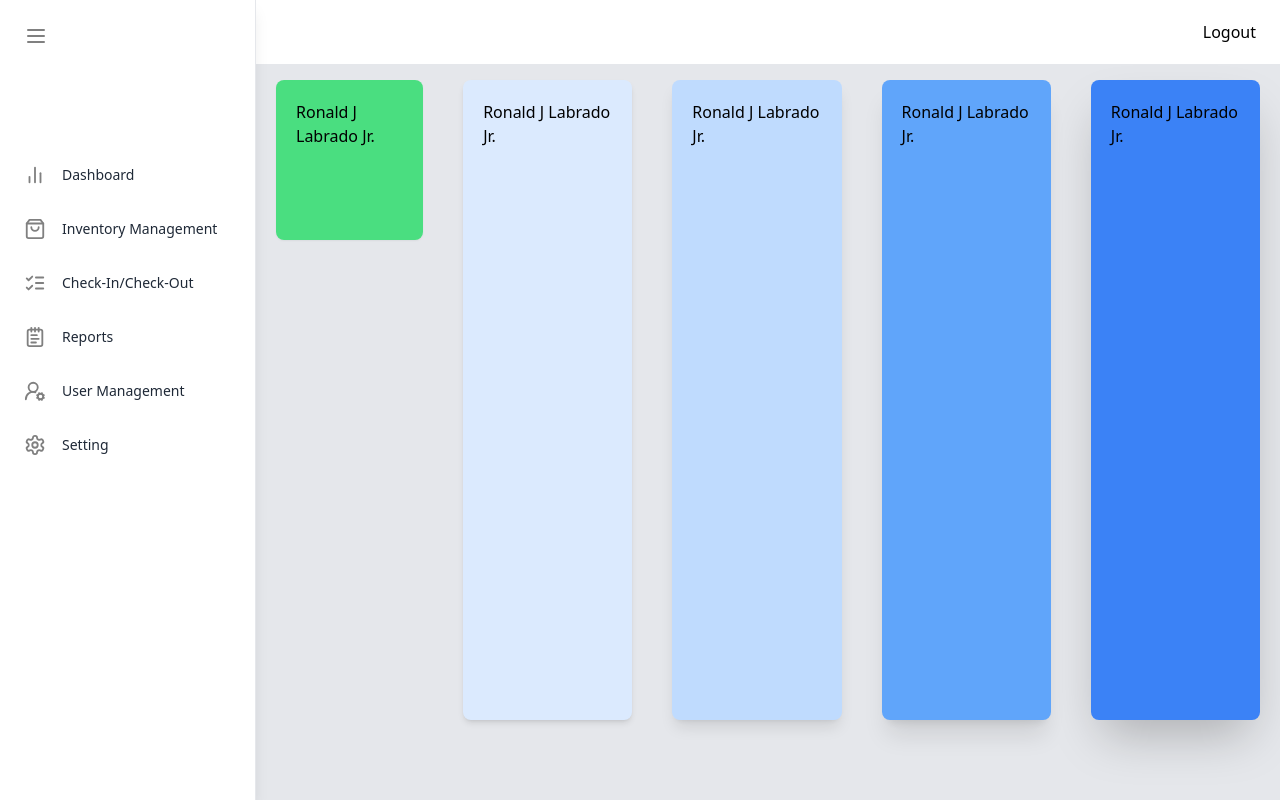
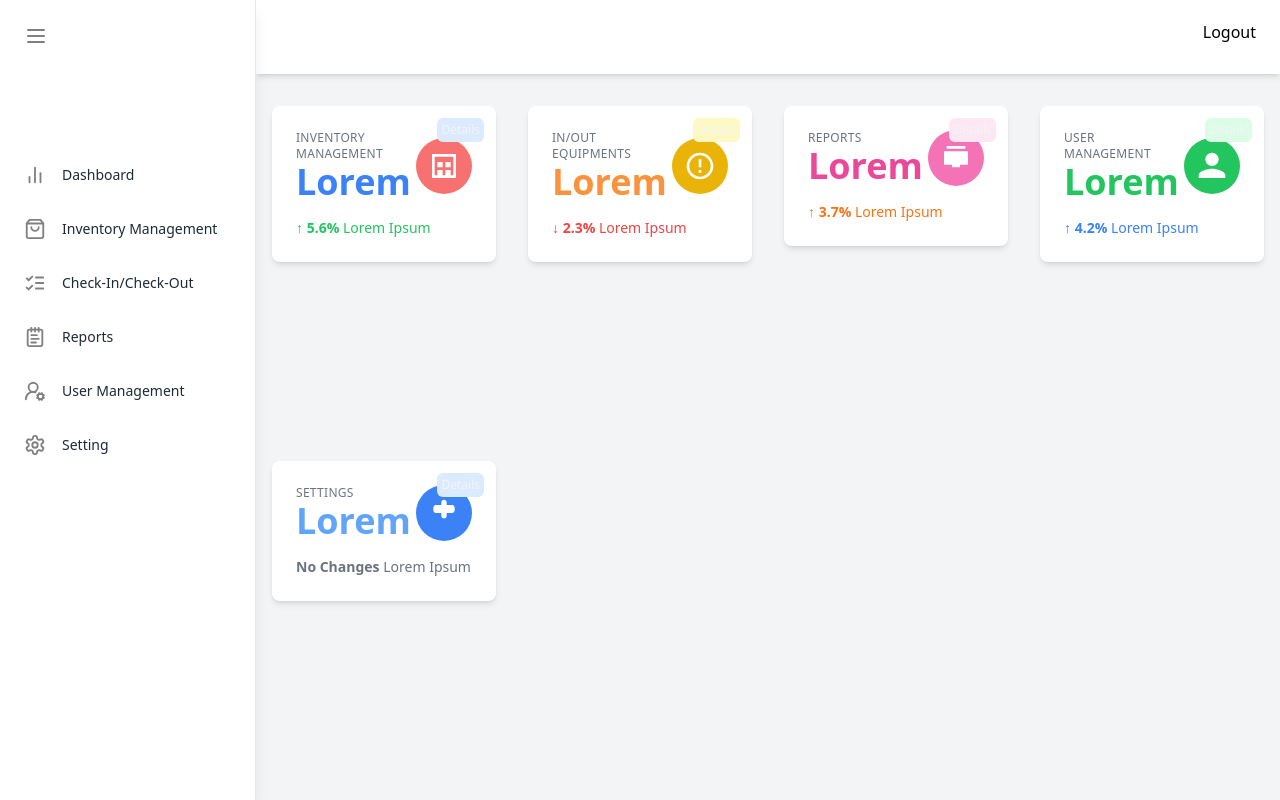
Before and after one commit to dino1210/Yar-Drainage-Project-Management-System, a React (Vite) app in the folder frontend/: page / in a window 1280 px wide. Built offline with nearby package versions, Linux system fonts and the light colour scheme; the HTML template or start-up script is replaced by a standard one.

Commit message:
Update Dashboard.jsx

```diff
--- a/frontend/src/Pages/Dashboard.jsx
+++ b/frontend/src/Pages/Dashboard.jsx
@@ -1,25 +1,167 @@
 import React from "react";
+import { Link } from "react-router-dom";
 
-const Dasboard = () => {
+const Dashboard = () => {
   return (
-    <div className="w-full h-screen flex justify-center">
-      <div className="bg-green-400 rounded-lg mx-5 my-20 w-40 h-40 shadow-sm max-w-40 min-w-30 transition transform hover:scale-110 hover:shadow-lg duration-250">
-        <h1 className="text-black text-md p-5 ">Ronald J Labrado Jr.</h1>
-      </div>
-      <div className="bg-blue-100 rounded-lg mx-5 my-20 shadow-md transition transform hover:scale-110 hover:shadow-lg duration-250">
-        <h1 className="text-black text-md p-5 ">Ronald J Labrado Jr.</h1>
-      </div>
-      <div className="bg-blue-200 rounded-lg mx-5 my-20 shadow-lg transition transform hover:scale-110 hover:shadow-lg duration-250">
-        <h1 className="text-black text-md p-5 ">Ronald J Labrado Jr.</h1>
-      </div>
-      <div className="bg-blue-400 rounded-lg mx-5 my-20 shadow-xl transition transform hover:scale-110 hover:shadow-lg duration-250">
-        <h1 className="text-black text-md p-5 ">Ronald J Labrado Jr.</h1>
-      </div>
-      <div className="bg-blue-500 rounded-lg mx-5 my-20 shadow-2xl transition transform hover:scale-110 hover:shadow-lg duration-250">
-        <h1 className="text-black text-md p-5 ">Ronald J Labrado Jr.</h1>
+    <div className="min-h-screen bg-gray-100 flex flex-col transition duration-300">
+      <header className="flex justify-between items-center p-4 bg-white shadow-md">
+        <div className="flex items-center">
+          <input
+            type="text"
+            placeholder="Search..."
+            className="border rounded-lg p-2 focus:outline-none focus:ring focus:ring-blue-500"
+          />
+        </div>
+      </header>
+
+      <div className="flex-grow grid grid-cols-1 sm:grid-cols-2 lg:grid-cols-4 gap-8 px-4 py-8 w-full max-w-7xl">
+        <Link to="/inventory">
+          <div className="bg-white rounded-lg p-6 shadow-md hover:shadow-lg transition duration-300 transform hover:scale-105 relative">
+            <div className="flex justify-between items-center mb-4">
+              <div>
+                <h2 className="text-gray-500 text-xs font-medium uppercase tracking-wide">
+                  Inventory Management
+                </h2>
+                <p className="text-4xl font-extrabold text-blue-500">Lorem</p>
+              </div>
+              <div className="bg-red-400 p-3 rounded-full">
+                <svg
+                  xmlns="http://www.w3.org/2000/svg"
+                  className="h-8 w-8 text-white"
+                  viewBox="0 0 24 24"
+                  fill="currentColor"
+                >
+                  <path d="M3 3v18h18V3H3zm16 16H5V5h14v14zm-6-4h4v4h-4v-4zm0-6h4v4h-4V9zm-6 6h4v4H7v-4zm0-6h4v4H7V9z" />
+                </svg>
+              </div>
+            </div>
+            <p className="text-green-500 text-sm mt-2">
+              <span className="font-bold">↑ 5.6%</span> Lorem Ipsum
+            </p>
+            <div className="absolute top-3 right-3 bg-blue-100 p-1 rounded-md text-xs">
+              Details
+            </div>
+          </div>
+        </Link>
+
+        <Link to="/check">
+          <div className="bg-white rounded-lg p-6 shadow-md hover:shadow-lg transition duration-300 transform hover:scale-105 relative">
+            <div className="flex justify-between items-center mb-4">
+              <div>
+                <h2 className="text-gray-500 text-xs font-medium uppercase tracking-wide">
+                  In/Out Equipments
+                </h2>
+                <p className="text-4xl font-extrabold text-orange-400">Lorem</p>
+              </div>
+              <div className="bg-yellow-500 p-3 rounded-full">
+                <svg
+                  xmlns="http://www.w3.org/2000/svg"
+                  className="h-8 w-8 text-white"
+                  viewBox="0 0 24 24"
+                  fill="currentColor"
+                >
+                  <path d="M12 2C6.486 2 2 6.486 2 12s4.486 10 10 10 10-4.486 10-10S17.514 2 12 2zm0 18c-4.411 0-8-3.589-8-8s3.589-8 8-8 8 3.589 8 8-3.589 8-8 8zm-1-13h2v6h-2zm0 8h2v2h-2z" />
+                </svg>
+              </div>
+            </div>
+            <p className="text-red-500 text-sm mt-2">
+              <span className="font-bold">↓ 2.3%</span> Lorem Ipsum
+            </p>
+            <div className="absolute top-3 right-3 bg-yellow-100 p-1 rounded-md text-xs">
+              Details
+            </div>
+          </div>
+        </Link>
+
+        <Link to="/reports">
+          <div className="bg-white rounded-lg p-6 shadow-md hover:shadow-lg transition duration-300 transform hover:scale-105 relative">
+            <div className="flex justify-between items-center mb-4">
+              <div>
+                <h2 className="text-gray-500 text-xs font-medium uppercase tracking-wide">
+                  Reports
+                </h2>
+                <p className="text-4xl font-extrabold text-pink-500">Lorem</p>
+              </div>
+              <div className="bg-pink-400 p-3 rounded-full">
+                <svg
+                  xmlns="http://www.w3.org/2000/svg"
+                  className="h-8 w-8 text-white"
+                  viewBox="0 0 24 24"
+                  fill="currentColor"
+                >
+                  <path d="M5 3h14v2H5zm4 16h6v-2H9zM3 7h18v10H3z" />
+                </svg>
+              </div>
+            </div>
+            <p className="text-orange-500 text-sm mt-2">
+              <span className="font-bold">↑ 3.7%</span> Lorem Ipsum
+            </p>
+            <div className="absolute top-3 right-3 bg-pink-100 p-1 rounded-md text-xs">
+              Details
+            </div>
+          </div>
+        </Link>
+
+        <Link to="/user-management">
+          <div className="bg-white rounded-lg p-6 shadow-md hover:shadow-lg transition duration-300 transform hover:scale-105 relative">
+            <div className="flex justify-between items-center mb-4">
+              <div>
+                <h2 className="text-gray-500 text-xs font-medium uppercase tracking-wide">
+                  User Management
+                </h2>
+                <p className="text-4xl font-extrabold text-green-500">Lorem</p>
+              </div>
+              <div className="bg-green-500 p-3 rounded-full">
+                <svg
+                  xmlns="http://www.w3.org/2000/svg"
+                  className="h-8 w-8 text-white"
+                  viewBox="0 0 24 24"
+                  fill="currentColor"
+                >
+                  <path d="M12 12c2.761 0 5-2.239 5-5S14.761 2 12 2 7 4.239 7 7s2.239 5 5 5zm0 2c-3.313 0-10 1.671-10 5v2h20v-2c0-3.329-6.687-5-10-5z" />
+                </svg>
+              </div>
+            </div>
+            <p className="text-blue-500 text-sm mt-2">
+              <span className="font-bold">↑ 4.2%</span> Lorem Ipsum
+            </p>
+            <div className="absolute top-3 right-3 bg-green-100 p-1 rounded-md text-xs">
+              Details
+            </div>
+          </div>
+        </Link>
+
+        <Link to="/setting">
+          <div className="bg-white rounded-lg p-6 shadow-md hover:shadow-lg transition duration-300 transform hover:scale-105 relative">
+            <div className="flex justify-between items-center mb-4">
+              <div>
+                <h2 className="text-gray-500 text-xs font-medium uppercase tracking-wide">
+                  Settings
+                </h2>
+                <p className="text-4xl font-extrabold text-blue-400">Lorem</p>
+              </div>
+              <div className="bg-blue-500 p-3 rounded-full">
+                <svg
+                  xmlns="http://www.w3.org/2000/svg"
+                  className="h-8 w-8 text-white"
+                  viewBox="0 0 24 24"
+                  fill="currentColor"
+                >
+                  <path d="M12 2c1.104 0 2 .896 2 2v2h4c1.104 0 2 .896 2 2v2c0 1.104-.896 2-2 2h-4v2c0 1.104-.896 2-2 2s-2-.896-2-2v-2h-4c-1.104 0-2-.896-2-2v-2c0-1.104.896-2 2-2h4V4c0-1.104.896-2 2-2z" />
+                </svg>
+              </div>
+            </div>
+            <p className="text-gray-500 text-sm mt-2">
+              <span className="font-bold">No Changes</span> Lorem Ipsum
+            </p>
+            <div className="absolute top-3 right-3 bg-blue-100 p-1 rounded-md text-xs">
+              Details
+            </div>
+          </div>
+        </Link>
       </div>
     </div>
   );
 };
 
-export default Dasboard;
+export default Dashboard;
```
